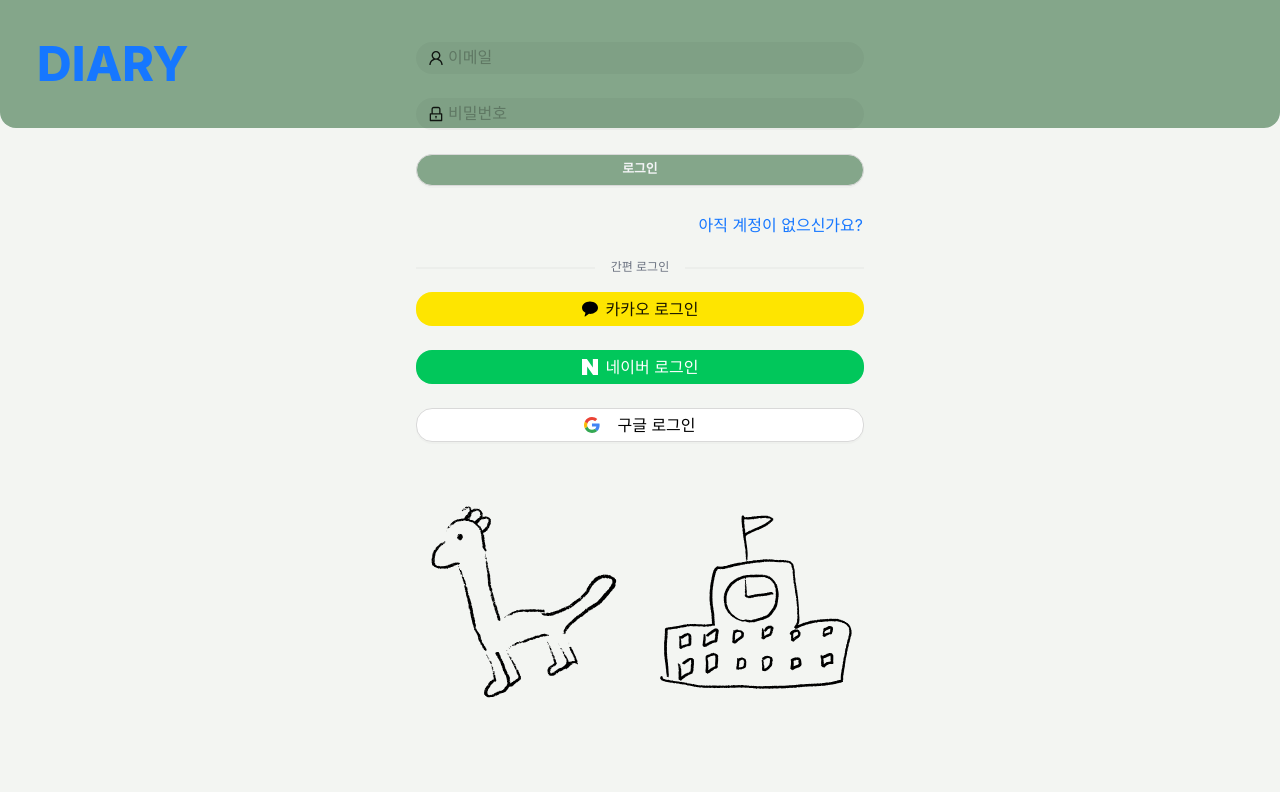
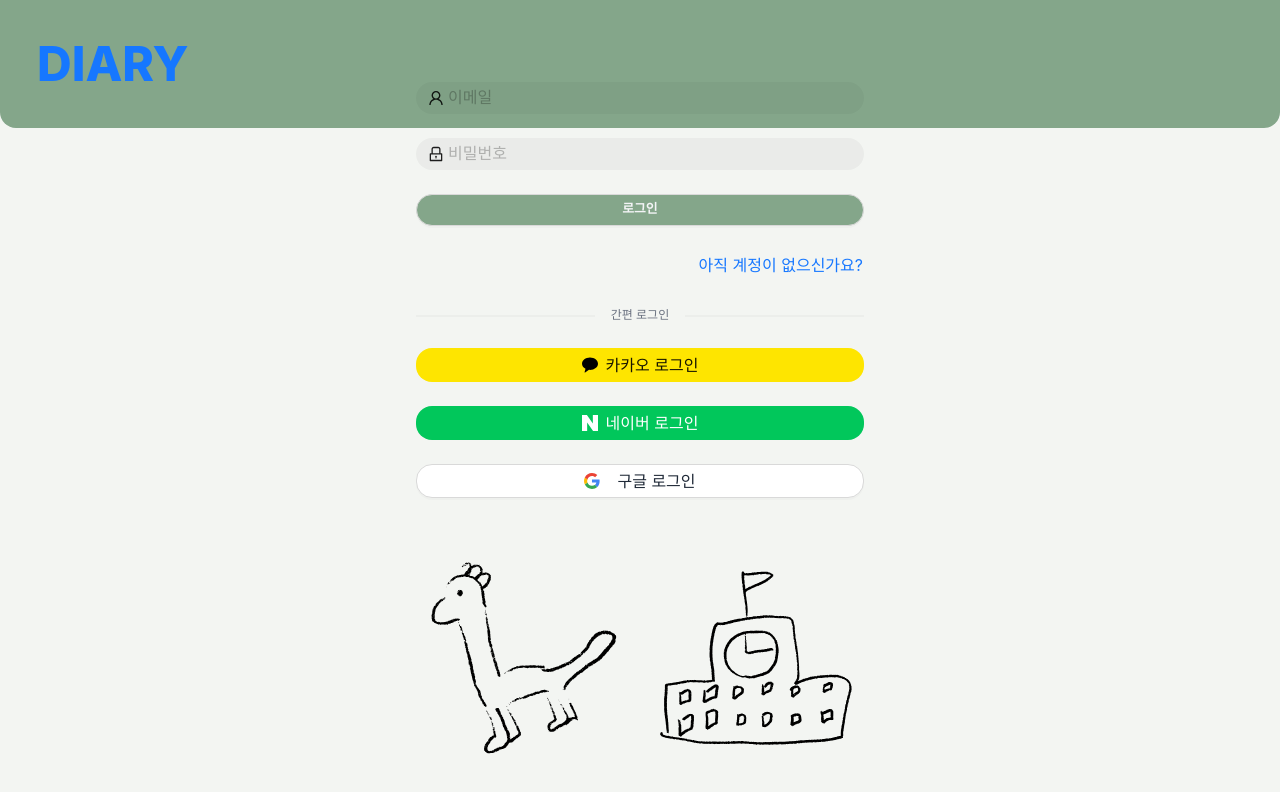
Before and after one commit to ta09472/diary-web, a React (Vite) app: page /login in a window 1280 px wide. Shown: the top 792 px of the page. Built offline with nearby package versions, Linux system fonts and the light colour scheme; a web font is replaced by a local one.

Commit message:
스타일 조정

```diff
--- a/src/page/Diary.tsx
+++ b/src/page/Diary.tsx
@@ -55,21 +55,21 @@
 
   return (
     <div
-      className="m-10 mt-[8rem] flex flex-col  gap-8"
+      className="m-10 mt-[8rem] flex flex-col  gap-6"
       style={{ height: `calc(100vh - 34rem)` }}
     >
       {messageContextHolder}
-      <div className="border-4 border-[#c3cfc7] w-full h-[60rem] rounded-xl ">
+      <div className="border-4 border-[#c3cfc7] w-full h-[56rem] rounded-xl ">
         {/* <div className="grid grid-cols-2"> */}
         <div className="flex items-center justify-evenly">
           <div className="border-r-[0.2rem] border-[#c3cfc7]">
-            <div className="p-2  flex flex-col text-gray-700 font-semibold text-[2.2rem] min-w-[18rem]">
+            <div className="px-2 py-6  flex flex-col text-gray-700 font-semibold text-[2.2rem] min-w-[18rem]">
               <div className="flex gap-2">
-                <div>{today.slice(0, 5)}</div>
+                {/* <div>{today.slice(0, 5)}</div> */}
                 <div>{today.slice(6, 9)}</div>
                 <div>{today.slice(10, 13)}</div>
+                <div className="">{today.slice(14)}</div>
               </div>
-              <div className="">{today.slice(14)}</div>
             </div>
             {/* <div className="border-t-4 border-[#c3cfc7] min-h-16 text-4xl p-2">
               일어난 시간
--- a/src/page/SignIn.tsx
+++ b/src/page/SignIn.tsx
@@ -29,7 +29,7 @@
   return (
     <div
       className="w-full lg:w-[34rem] p-12 flex flex-col justify-center items-center"
-      style={{ height: `calc(100vh - 26rem)` }}
+      style={{ height: `calc(100vh - 20rem)` }}
     >
       {contextHolder}
       <div className="flex flex-col gap-6 w-full">
@@ -68,7 +68,7 @@
       </div>
 
       <Divider>
-        <div className=" text-gray-500 text-[1.8rem] lg:text-[0.75rem]">
+        <div className="py-2 text-gray-500 text-[1.8rem] lg:text-[0.75rem]">
           간편 로그인
         </div>
       </Divider>
@@ -107,7 +107,7 @@
               className="w-[2.4rem] lg:h-[1rem] lg:w-[1rem]"
             />
           }
-          className="flex justify-center items-center p-4 text-black text-[2.2rem] h-[6rem] lg:h-[1rem] lg:text-[1rem] rounded-2xl"
+          className="flex justify-center items-center p-4 text-gray-800 text-[2.2rem] h-[6rem] lg:h-[1rem] lg:text-[1rem] rounded-2xl"
           onClick={() => {
             // navigate('/')
             window.location.href = googleConfig.authUrl
```
